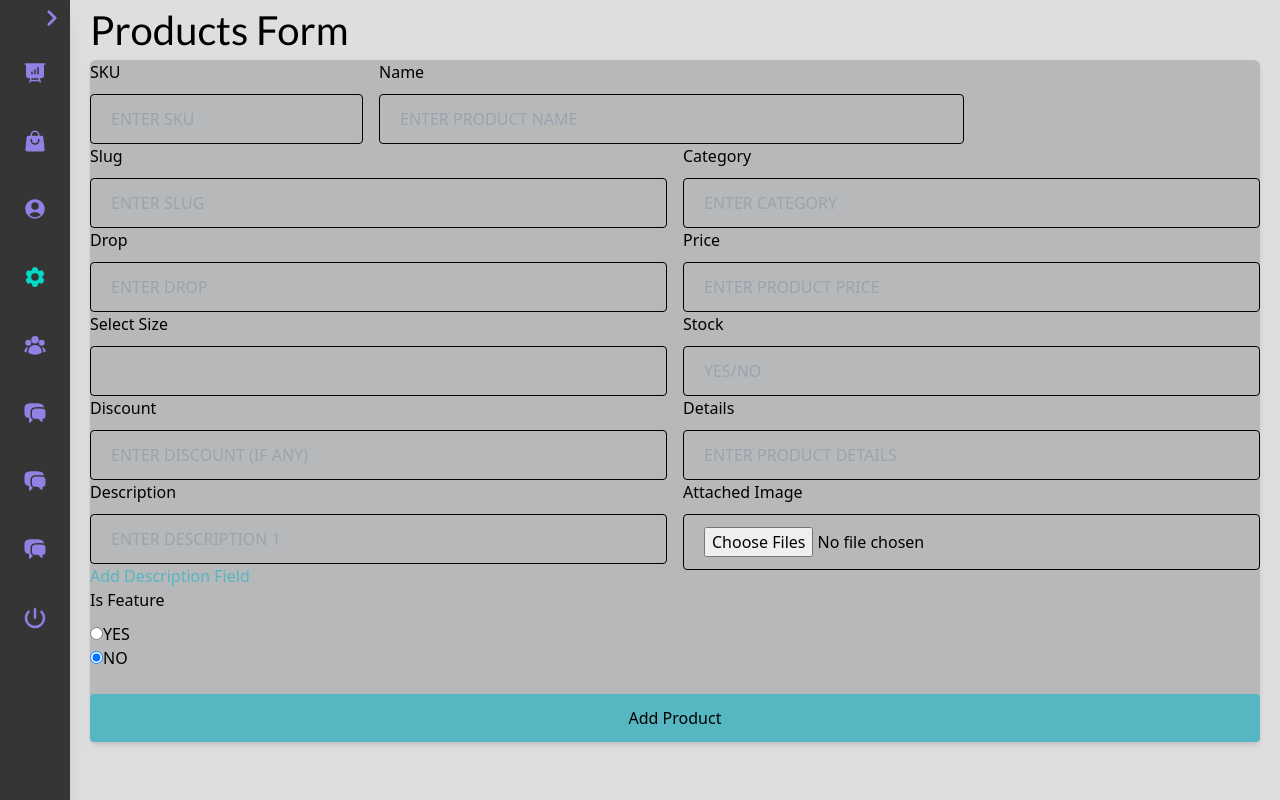
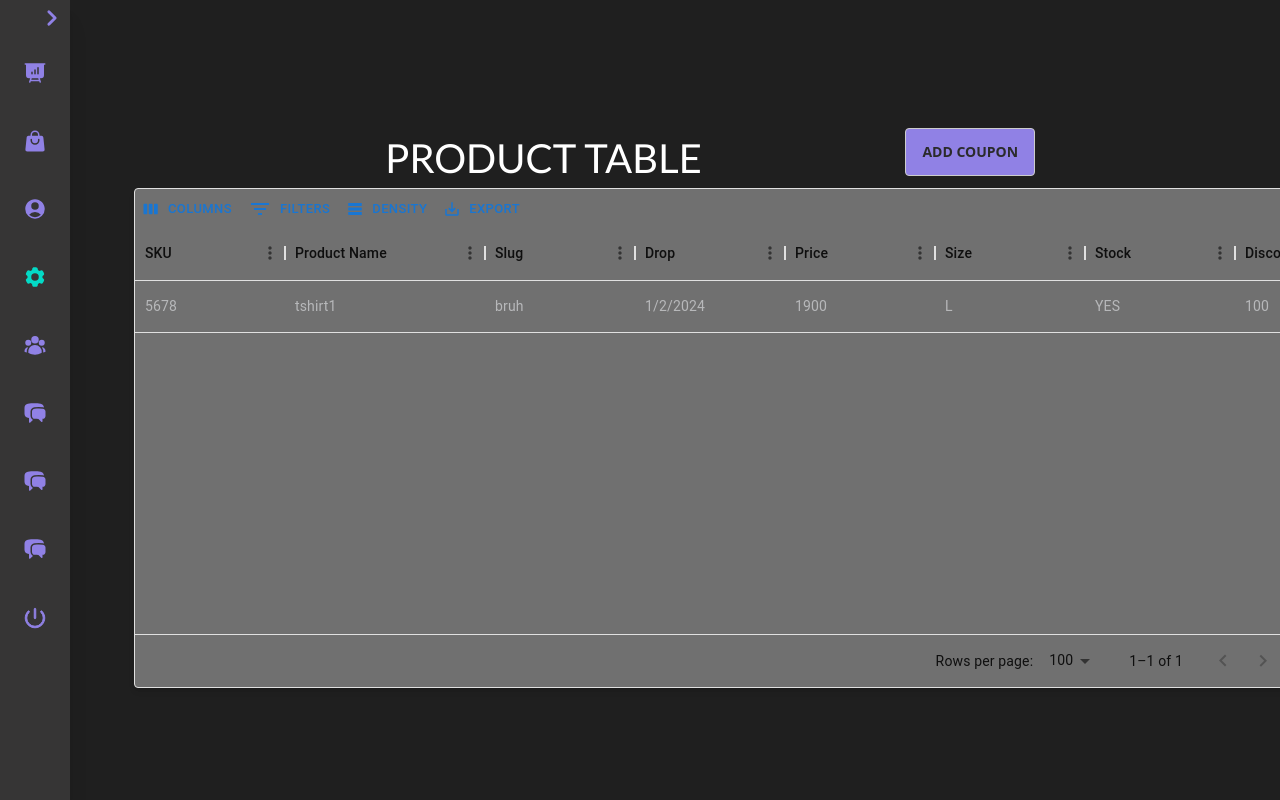
Before and after one commit to Punnooze/icedout-admin, a Next.js app: page /products in a window 1280 px wide. Built offline with nearby package versions, Linux system fonts and the light colour scheme.

Commit message:
minor changes

```diff
--- /dev/null
+++ b/app/productinput/page.jsx
@@ -0,0 +1,15 @@
+import React from 'react'
+import Sidebar from '@/components/Sidebar'
+import ProductPage from '@/components/ProductPage'
+
+
+export default function page() {
+  return (
+    <>
+      <div className='tw-flex'>
+          <Sidebar />
+          <ProductPage/>
+      </div>
+    </>
+  )
+}
--- a/app/products/page.jsx
+++ b/app/products/page.jsx
@@ -1,4 +1,5 @@
-import ProductPage from '@/components/ProductPage';
+
+import ProductTable from '@/components/ProductTable';
 import Sidebar from '@/components/Sidebar';
 import React from 'react';
 
@@ -6,7 +7,7 @@ export default function page() {
   return (
     <>
 
-         <ProductPage />
+         <ProductTable />
 
     </>
   );
--- a/components/CouponTable.jsx
+++ b/components/CouponTable.jsx
@@ -35,7 +35,7 @@ function CouponTable({ data }) {
   });
 
   return (
-    <div className="tw-flex tw-flex-col tw-h-screen tw-ml-[70px] tw-w-[100%] tw-bg-grey tw-justify-center tw-items-center tw-align-middle">
+    <div className="tw-flex tw-flex-col tw-h-screen tw-ml-[70px] tw-w-[100%] tw-bg-background tw-justify-center tw-items-center tw-align-middle">
       <div className="tw-mt-4 tw-grid tw-grid-cols-2 tw-align-self tw-gap-4">
         <h1 className="tw-col-span-1">COUPON TABLE</h1>
         <div className="tw-col-span-1 tw-flex tw-justify-end">
@@ -55,7 +55,7 @@ function CouponTable({ data }) {
             components={{
               Toolbar: GridToolbar,
             }}
-            className="tw-border tw-rounded tw-shadow-md tw-bg-white"
+            className="tw-border tw-rounded tw-shadow-md tw-bg-grey"
             getCellClassName={(params) => {
               return `custom-cell ${params.field}`;
             }}
--- a/components/Coupons.jsx
+++ b/components/Coupons.jsx
@@ -9,11 +9,11 @@ function Coupons() {
   };
 
   return (
-    <div className="tw-h-[100vh] tw-w-[100%]  tw-ml-[70px] tw-overflow-y-auto tw-pl-5 tw-pr-5 ">
+    <div className="tw-h-[100vh] tw-bg-background tw-w-[100%]  tw-ml-[70px] tw-overflow-y-auto tw-pl-5 tw-pr-5 ">
       <h1 className="tw-font-medium tw-text-black dark:tw-text-white">
         Coupons Creation
       </h1>
-      <div className="tw-bg-lightgrey tw-rounded-md tw-shadow-md tw-hover:shadow-lg tw-duration-200 tw-mb-[30px] ">
+      <div className="tw-bg-grey tw-rounded-md tw-shadow-md tw-hover:shadow-lg tw-duration-200 tw-mb-[30px] ">
         <form action="#">
           <div className="tw-p-6.5">
             <div className="tw-mb-4.5">
@@ -114,7 +114,7 @@ function Coupons() {
               )}
             </div>
 
-            <button className="tw-flex tw-w-full tw-justify-center tw-rounded tw-bg-primary tw-p-3 tw-font-medium tw-text-gray">
+            <button className="tw-flex tw-w-full tw-justify-center tw-rounded tw-bg-bluepurple tw-p-3 tw-font-medium tw-text-gray">
               Create Coupon
             </button>
           </div>
--- a/components/ProductPage.jsx
+++ b/components/ProductPage.jsx
@@ -53,11 +53,10 @@ function ProductPage() {
   };
 
   return (
-    <div className="tw-h-[100vh] tw-ml-[70px] tw-overflow-y-auto tw-pl-5 tw-pr-5 ">
-      <h1 className="tw-font-medium tw-text-black tw-dark:text-white">Products Form</h1>
-      <div className="tw-bg-lightgrey tw-rounded-md tw-shadow-md tw-hover:shadow-lg tw-duration-200 tw-mb-[30px] ">
+    <div className="tw-h-[100vh] tw-ml-[70px] tw-bg-background tw-overflow-y-auto tw-pl-5 tw-pr-5 ">
+      <h1 className="tw-font-medium tw-text-white tw-dark:text-white">Products Form</h1>
+      <div className="tw-bg-grey tw-rounded-md tw-shadow-md tw-hover:shadow-lg tw-duration-200 tw-mb-[30px] ">
         <form action="#" onSubmit={handleSubmit}>
-          <div className="tw-p-6.5">
             <div className="tw-mb-4.5 tw-flex tw-space-x-4">
               <div className="w-1/2">
                 <label className="tw-mb-2.5 tw-block tw-text-black tw-dark:text-white">
@@ -279,10 +278,9 @@ function ProductPage() {
             </div>
             <br/>
 
-            <button className="tw-flex tw-w-full tw-justify-center tw-rounded tw-bg-primary tw-p-3 tw-font-medium tw-text-gray">
+            <button className="tw-flex tw-w-full tw-justify-center tw-rounded tw-bg-bluepurple tw-p-3 tw-font-medium tw-text-gray">
               Add Product
             </button>
-          </div>
         </form>
       </div>
     </div>
--- /dev/null
+++ b/components/ProductTable.jsx
@@ -0,0 +1,91 @@
+"use client";
+import React, { useState } from "react";
+import { DataGrid, GridToolbar } from "@mui/x-data-grid";
+import { useRouter } from "next/navigation";
+
+let rows = [
+  {
+    id: 1,
+    SKU: "5678",
+    PNAME: "tshirt1",
+    SLUG: "bruh",
+    DROP: "1/2/2024",
+    PRICE: "1900",
+    SIZE: "L",
+    STOCK: "YES",
+    DISCOUNT: "100",
+    DETAILS: "awesome tshirt v beautiful",
+    DESCRIPTION: "made from cotton",
+    IMAGE: "insert tay face",
+    ISFEATURE: "yes",
+    FEATURED: "sax",
+  },
+];
+
+const columns = [
+  { field: "SKU", headerName: "SKU", width: 150 },
+  { field: "PNAME", headerName: "Product Name", width: 200 },
+  { field: "SLUG", headerName: "Slug", width: 150 },
+  { field: "DROP", headerName: "Drop", width: 150 },
+  { field: "PRICE", headerName: "Price", width: 150 },
+  { field: "SIZE", headerName: "Size", width: 150 },
+  { field: "STOCK", headerName: "Stock", width: 150 },
+  { field: "DISCOUNT", headerName: "Discount", width: 150 },
+  { field: "DETAILS", headerName: "Details", width: 150 },
+  { field: "DESCRIPTION", headerName: "Description", width: 150 },
+  { field: "IMAGE", headerName: "Image", width: 150 },
+  { field: "ISFEATURE", headerName: "Is Feature", width: 150 },
+  { field: "FEATURED", headerName: "Featured", width: 150 },
+  // Add more columns
+];
+
+function ProductTable({ data }) {
+  const router = useRouter();
+  const [click, setClick] = useState(false);
+  const [filterStatus, setFilterStatus] = useState("");
+  const [filterColumn, setFilterColumn] = useState("");
+  const [searchText, setSearchText] = useState("");
+
+  const filteredRows = rows.filter((row) => {
+    return (
+      (!filterStatus || row.status === filterStatus) &&
+      (!filterColumn ||
+        String(row[filterColumn])
+          .toLowerCase()
+          .includes(searchText.toLowerCase()))
+    );
+  });
+
+  return (
+    <div className="tw-flex tw-flex-col tw-h-screen tw-ml-[70px] tw-w-[100%] tw-bg-background tw-justify-center tw-items-center tw-align-middle">
+      <div className="tw-mt-4 tw-grid tw-grid-cols-2 tw-align-self tw-gap-4">
+        <h1 className="tw-col-span-1 tw-text-white">PRODUCT TABLE</h1>
+        <div className="tw-col-span-1 tw-flex tw-justify-end">
+          <button
+            onClick={() => router.push("/productinput")}
+            className="tw-btn tw-bg-bluepurple tw-rounded"
+          >
+            Add coupon
+          </button>
+        </div>
+      </div>
+      <div className="tw-w-[90%]">
+        <div style={{ height: 500 }}>
+          <DataGrid
+            rows={filteredRows}
+            columns={columns}
+            components={{
+              Toolbar: GridToolbar,
+            }}
+            className="tw-border tw-rounded tw-shadow-md tw-bg-grey"
+            getCellClassName={(params) => {
+              return `custom-cell ${params.field}`;
+            }}
+          />
+        </div>
+      </div>
+    </div>
+  );
+}
+
+export default ProductTable;
```
